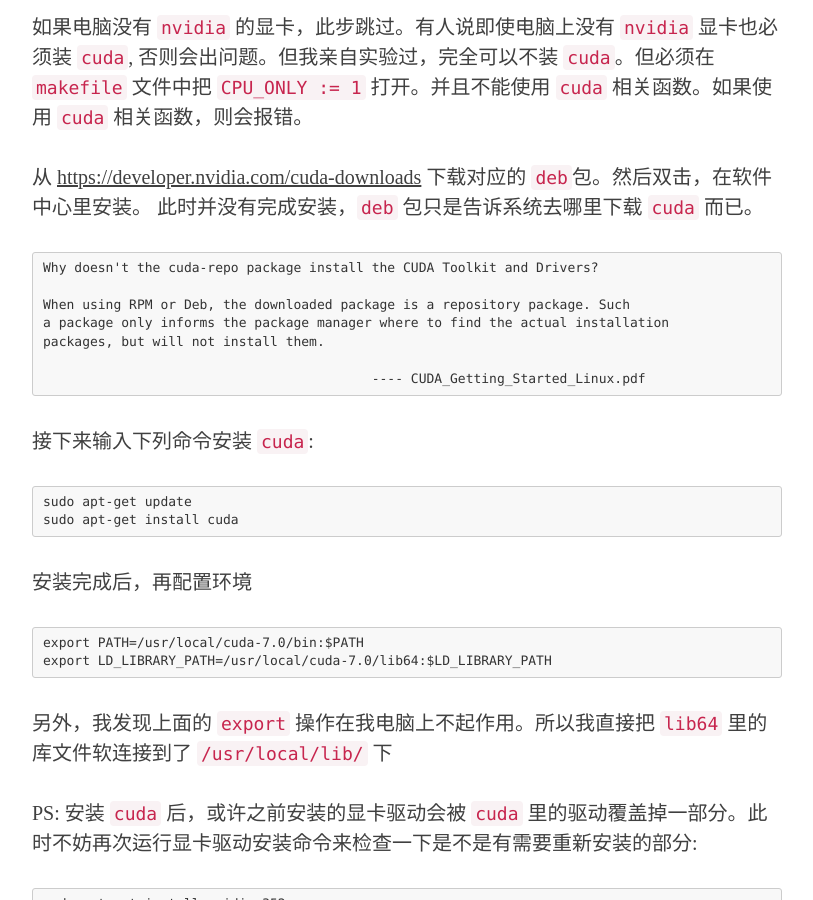
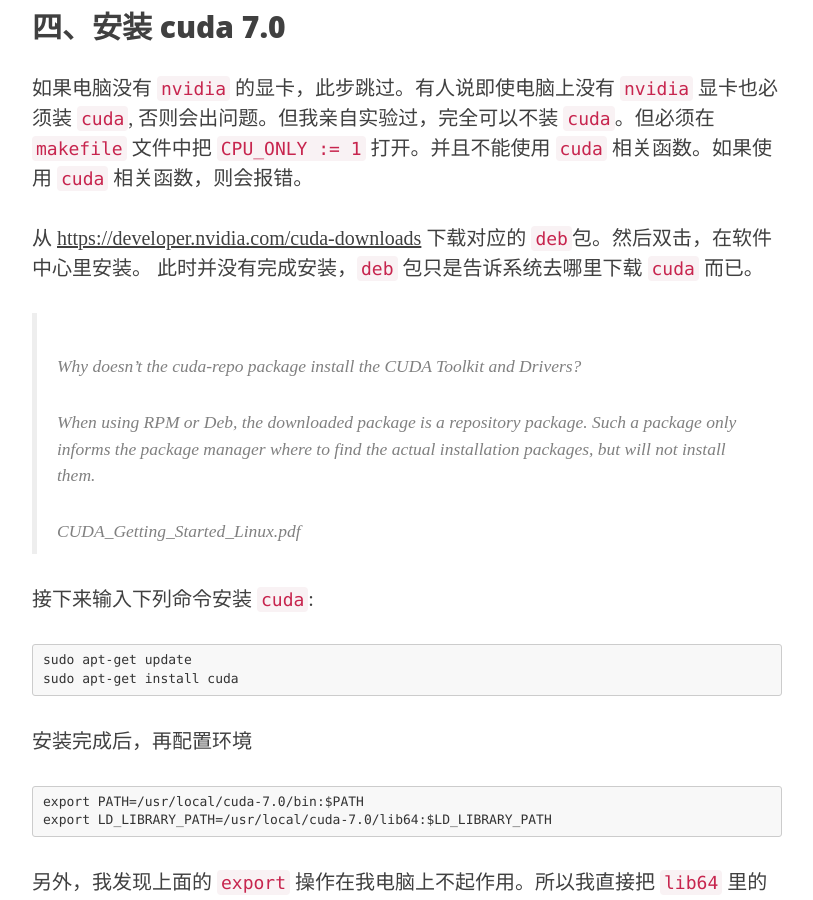
Before and after one commit to Coldmooon/coldmooon.github.io, a Jekyll site: the page built from _posts/2015-08-03-caffe_install.markdown, in a window 1280 px wide and 900 px high, scrolled down 3108 px. Shown: the whole window, without its empty margins (233-1046 px from the left). Built offline with Jekyll 4.4.1, drawn with Linux system fonts in a browser that asks for light colours; nearby versions of some CDN libraries; comment, search, counter and statistics services are not loaded; some of the changed text lies outside the part shown.

````diff
--- a/_posts/2015-08-03-caffe_install.markdown
+++ b/_posts/2015-08-03-caffe_install.markdown
@@ -108,15 +110,15 @@ GCC version:  gcc version 4.9.2 (Ubuntu 4.9.2-0ubuntu1~14.04)
 从 <https://developer.nvidia.com/cuda-downloads> 下载对应的 `deb`包。然后双击，在软件中心里安装。
 此时并没有完成安装，`deb` 包只是告诉系统去哪里下载 `cuda` 而已。
 
-```
-Why doesn't the cuda-repo package install the CUDA Toolkit and Drivers?
+> Why doesn't the cuda-repo package install the CUDA Toolkit and Drivers?
+>
+> When using RPM or Deb, the downloaded package is a repository package. Such
+> a package only informs the package manager where to find the actual installation
+> packages, but will not install them.
+>
+> CUDA_Getting_Started_Linux.pdf
 
-When using RPM or Deb, the downloaded package is a repository package. Such
-a package only informs the package manager where to find the actual installation
-packages, but will not install them.
 
-                                          ---- CUDA_Getting_Started_Linux.pdf
-```
 接下来输入下列命令安装 `cuda`:
 
 ```
@@ -223,7 +225,7 @@ In [23]: a = np.random.random((4096, 4096))
 <http://rodrigoberriel.com/2014/10/installing-opencv-3-0-0-on-ubuntu-14-04/>
 <http://karytech.blogspot.hu/2012/05/opencv-24-on-ubuntu-1204.html>
 
-其中 ffmepg　的安装需要注意。如果按照第一个链接里的方法，先卸载再重新安装 ffmepg 的话，在某些机器机器上可以编译通过 opencv，但在另一些机器上就会出错(两种情况我都遇到了。。)。出错的解决方法是自己下载 ffmepg，从源码开始编译。具体参照下面两个帖子:
+其中 `ffmepg`的安装需要注意。如果按照第一个链接里的方法，先卸载再重新安装 `ffmepg` 的话，在某些机器机器上可以编译通过 `opencv`，但在另一些机器上就会出错(两种情况我都遇到了。。)。出错的解决方法是自己下载 `ffmepg`，从源码开始编译。具体参照下面两个帖子:
 <http://stackoverflow.com/questions/28319376/installing-opencv-in-ubuntu-14-10>
 <http://stackoverflow.com/questions/26592577/installing-opencv-in-ubuntu-14-10>
 
````
Also changed, not shown: other parts of _posts/2015-08-03-caffe_install.markdown (+2 -0 lines).
